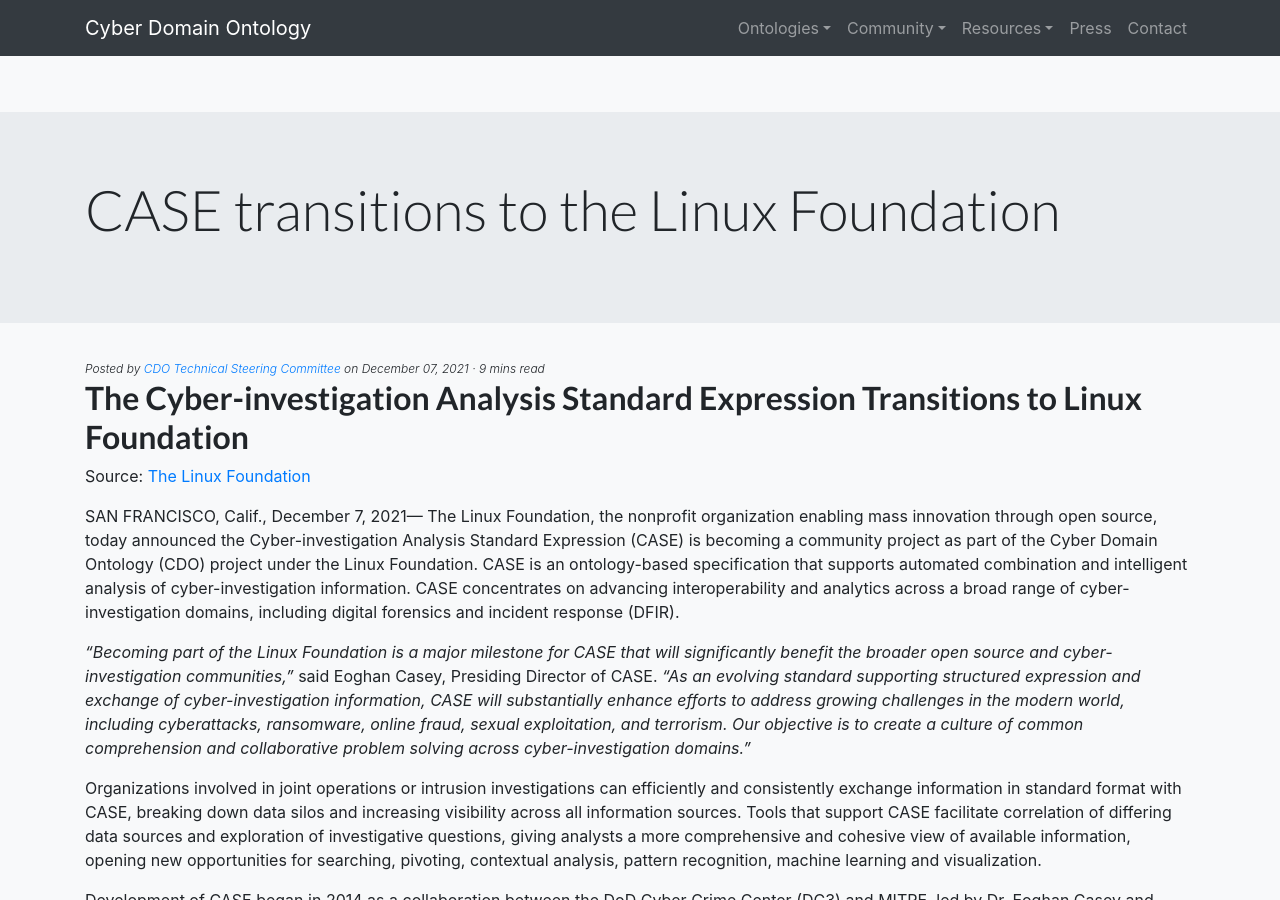
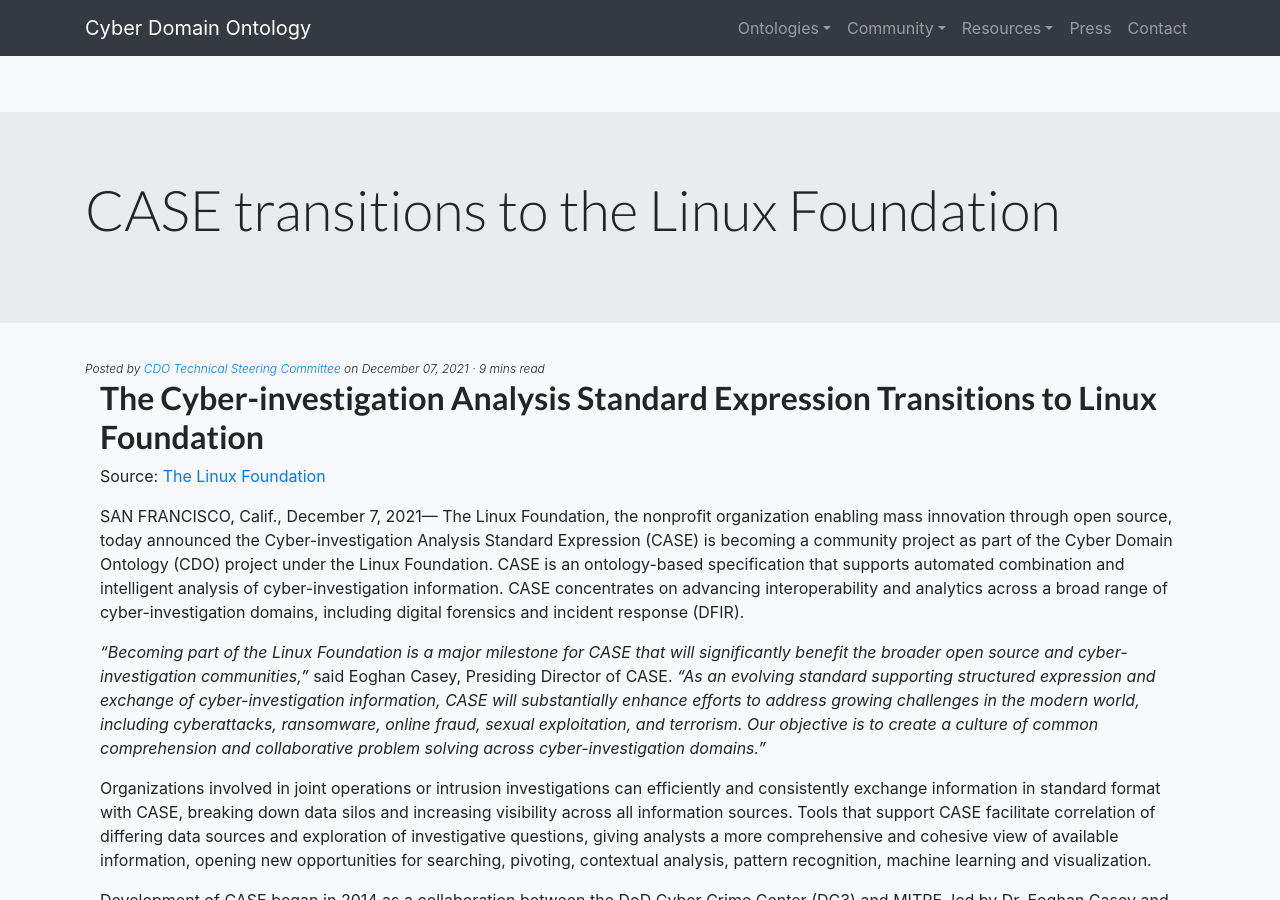
Before and after one commit to Cyber-Domain-Ontology/cdo.github.io, a Jekyll site: the page built from _posts/2022-02-02-CASE-transitions-to-LF.md, in a window 1280 px wide and 900 px high. Built offline with Jekyll 4.4.1, drawn with Linux system fonts in a browser that asks for light colours.

Commit message:
Restore class for header alignment

```diff
--- a/_layouts/post.html
+++ b/_layouts/post.html
@@ -28,6 +28,7 @@
 
   <div class="container">
     <div class="row">
+      <div class="col-12 mx-auto">
       {{ content }}
 
       <hr />
@@ -50,8 +51,8 @@
         title="{{ page.next.title }}"
         >Next<span class="d-none d-md-inline"> Post</span> &rarr;</a
       >
-
       {% endif %}
     </div>
   </div>
+  </div>
 </header>
```
